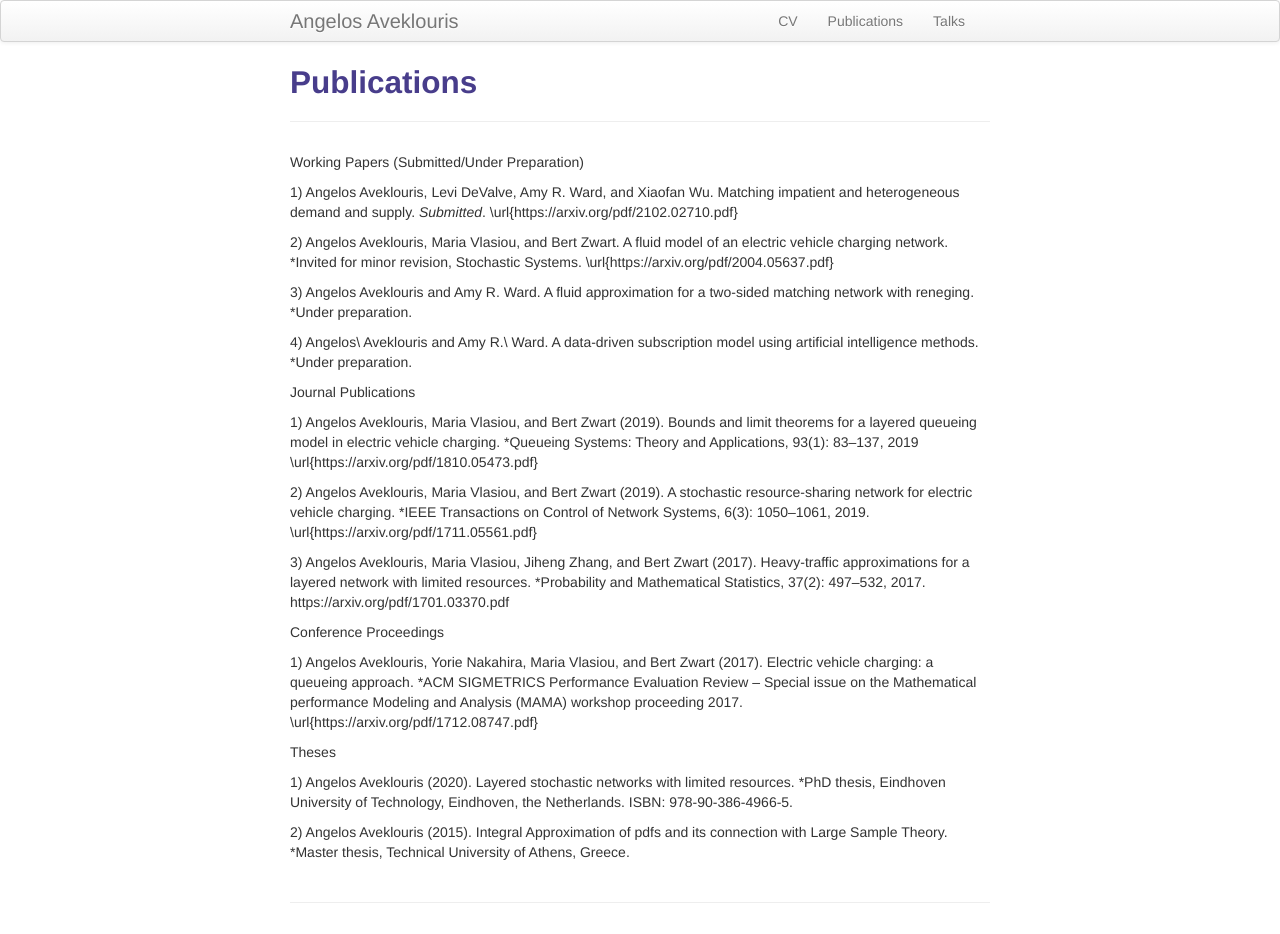
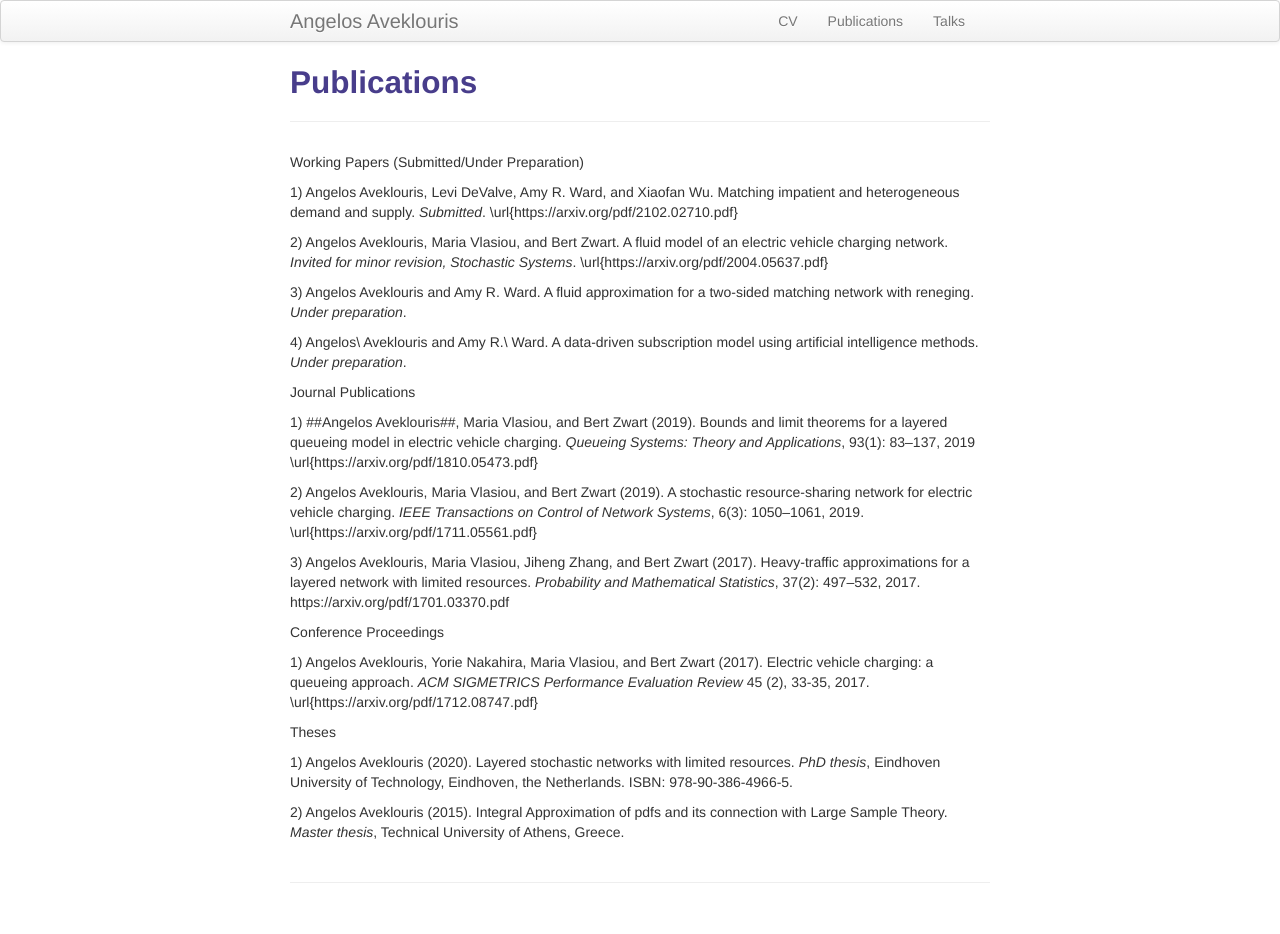
Before and after one commit to Angelos90/Angelos90.github.io, a Jekyll site: the page built from pages/publications.md, in a window 1280 px wide. Built offline with Jekyll 4.4.1, drawn with Linux system fonts in a browser that asks for light colours.

Commit message:
Update publications.md

```diff
--- a/pages/publications.md
+++ b/pages/publications.md
@@ -9,40 +9,40 @@ Working Papers (Submitted/Under Preparation)
  1) Angelos Aveklouris, Levi DeValve,  Amy R. Ward, and Xiaofan Wu. Matching impatient and heterogeneous demand and supply.
    *Submitted*. \url{https://arxiv.org/pdf/2102.02710.pdf}
 
- 2) Angelos Aveklouris, Maria Vlasiou, and Bert Zwart. A fluid model of an electric vehicle charging network. *Invited for minor revision, Stochastic Systems. \url{https://arxiv.org/pdf/2004.05637.pdf}
+ 2) Angelos Aveklouris, Maria Vlasiou, and Bert Zwart. A fluid model of an electric vehicle charging network. *Invited for minor revision, Stochastic Systems*. \url{https://arxiv.org/pdf/2004.05637.pdf}
 
 
  3) Angelos Aveklouris and Amy R. Ward. A fluid approximation for a two-sided matching network with reneging.
-    *Under preparation.
+    *Under preparation*.
 
  4)  Angelos\ Aveklouris and Amy R.\ Ward.  A data-driven subscription model using artificial intelligence methods.
-     *Under preparation.
+     *Under preparation*.
 
 Journal Publications
 
- 1) Angelos Aveklouris, Maria Vlasiou, and Bert Zwart (2019). Bounds and limit theorems for a layered queueing model in electric vehicle charging.
-    *Queueing Systems: Theory and Applications, 93(1): 83--137, 2019
+ 1) ##Angelos Aveklouris##, Maria Vlasiou, and Bert Zwart (2019). Bounds and limit theorems for a layered queueing model in electric vehicle charging.
+    *Queueing Systems: Theory and Applications*, 93(1): 83--137, 2019
       \url{https://arxiv.org/pdf/1810.05473.pdf}
 
  2)  Angelos Aveklouris, Maria Vlasiou, and Bert Zwart (2019). A stochastic resource-sharing network for electric vehicle charging.
-    *IEEE Transactions on Control of Network Systems, 6(3): 1050--1061, 2019.
+    *IEEE Transactions on Control of Network Systems*, 6(3): 1050--1061, 2019.
     \url{https://arxiv.org/pdf/1711.05561.pdf}
 
 3) Angelos Aveklouris, Maria Vlasiou, Jiheng Zhang, and Bert Zwart (2017).  Heavy-traffic approximations for a layered network with limited resources.
-   *Probability and Mathematical Statistics, 37(2): 497--532, 2017.  https://arxiv.org/pdf/1701.03370.pdf
+   *Probability and Mathematical Statistics*, 37(2): 497--532, 2017.  https://arxiv.org/pdf/1701.03370.pdf
 
 Conference Proceedings
 
 1) Angelos Aveklouris, Yorie Nakahira, Maria Vlasiou, and Bert Zwart (2017). Electric vehicle charging: a queueing approach.
-   *ACM SIGMETRICS Performance Evaluation Review --  Special issue on the Mathematical performance Modeling and Analysis (MAMA) workshop proceeding 2017.
+   *ACM SIGMETRICS Performance Evaluation Review* 45 (2), 33-35, 2017.
 \url{https://arxiv.org/pdf/1712.08747.pdf}
 
 Theses
 
-   1) Angelos Aveklouris (2020). Layered stochastic networks with limited resources. *PhD thesis, Eindhoven University of Technology, Eindhoven, the Netherlands.
+   1) Angelos Aveklouris (2020). Layered stochastic networks with limited resources. *PhD thesis*, Eindhoven University of Technology, Eindhoven, the Netherlands.
       ISBN: 978-90-386-4966-5.
 
-  2) Angelos Aveklouris (2015). Integral Approximation of pdfs and its connection with Large Sample Theory. *Master thesis, Technical University of Athens, Greece.
+  2) Angelos Aveklouris (2015). Integral Approximation of pdfs and its connection with Large Sample Theory. *Master thesis*, Technical University of Athens, Greece.
 
 
 
```
